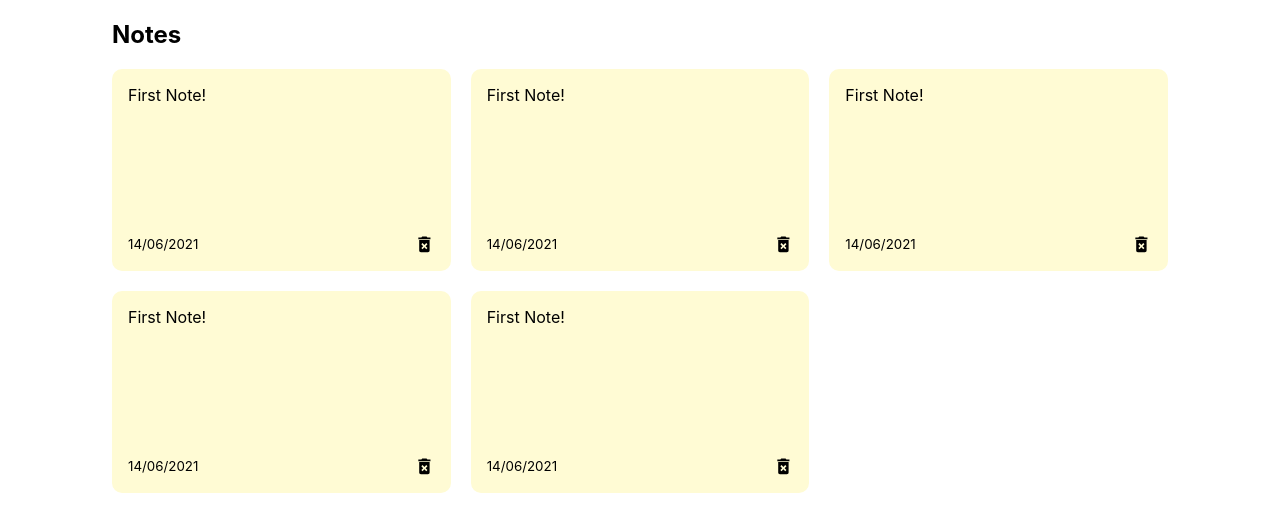
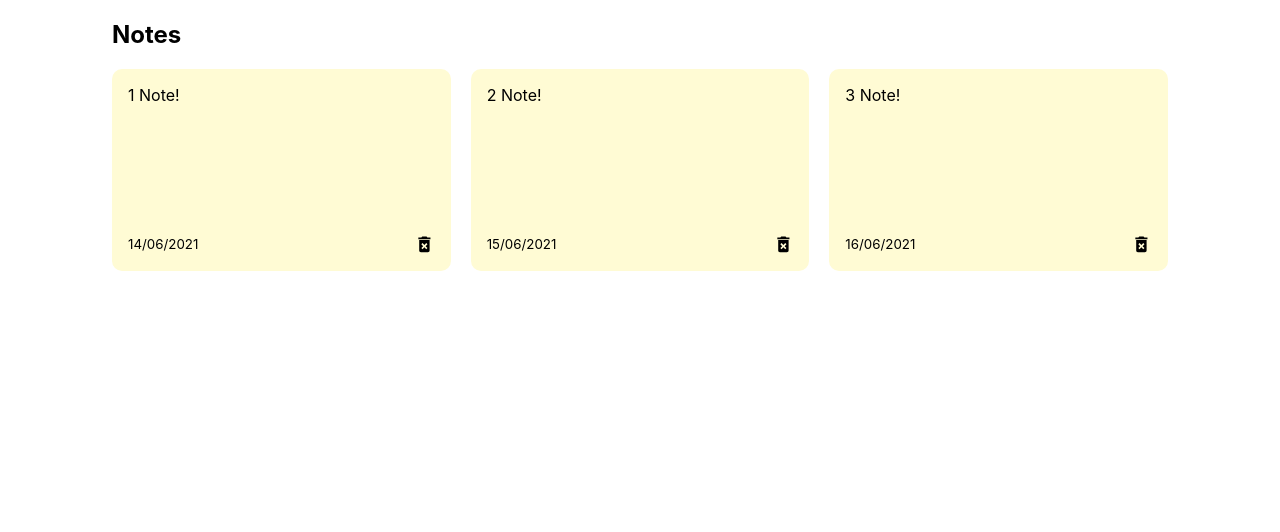
Before and after one commit to imveeru/react-notes, a React (Create React App) app: page / in a window 1280 px wide. Shown: the top 532 px of the page. Built offline with nearby package versions, Linux system fonts and the light colour scheme.

Commit message:
:alembic: Tested the UI with hard coded data.

```diff
--- a/src/App.js
+++ b/src/App.js
@@ -1,14 +1,31 @@
-import React from 'react'
+import React,{useState} from 'react'
+import {nanoid} from 'nanoid'
 import NotesList from './components/NotesList'
 
 function App() {
 
-
+  const [notes, setNotes] = useState([
+    {
+      id:nanoid(),
+      text:"1 Note!",
+      date:"14/06/2021"
+    },
+    {
+      id:nanoid(),
+      text:"2 Note!",
+      date:"15/06/2021"
+    },
+    {
+      id:nanoid(),
+      text:"3 Note!",
+      date:"16/06/2021"
+    }
+  ])
 
   return (
     <div className="container">
       <h2>Notes</h2>
-      <NotesList/>
+      <NotesList notes={notes}/>
     </div>
   )
 }
--- a/src/components/Note.js
+++ b/src/components/Note.js
@@ -1,12 +1,12 @@
 import React from 'react'
 import {MdDeleteForever} from 'react-icons/md'
 
-function Note() {
+function Note({id,text,date}) {
     return (
         <div className="note">
-            <span>First Note!</span>
+            <span>{text}</span>
             <div className="note-footer">
-                <small>14/06/2021</small>
+                <small>{date}</small>
                 <MdDeleteForever className="delete-icon" size="1.3em" />
             </div>
         </div>
--- a/src/components/NotesList.js
+++ b/src/components/NotesList.js
@@ -1,14 +1,18 @@
 import React from 'react'
 import Note from './Note'
 
-function NotesList() {
+function NotesList({notes}) {
     return (
         <div className="notes-list">
-            <Note/>
-            <Note/>
-            <Note/>
-            <Note/>
-            <Note/>
+            {
+                notes.map((note)=>(
+                    <Note
+                        id={note.id}
+                        text={note.text}
+                        date={note.date}
+                    />
+                ))
+            }
         </div>
     )
 }
```
